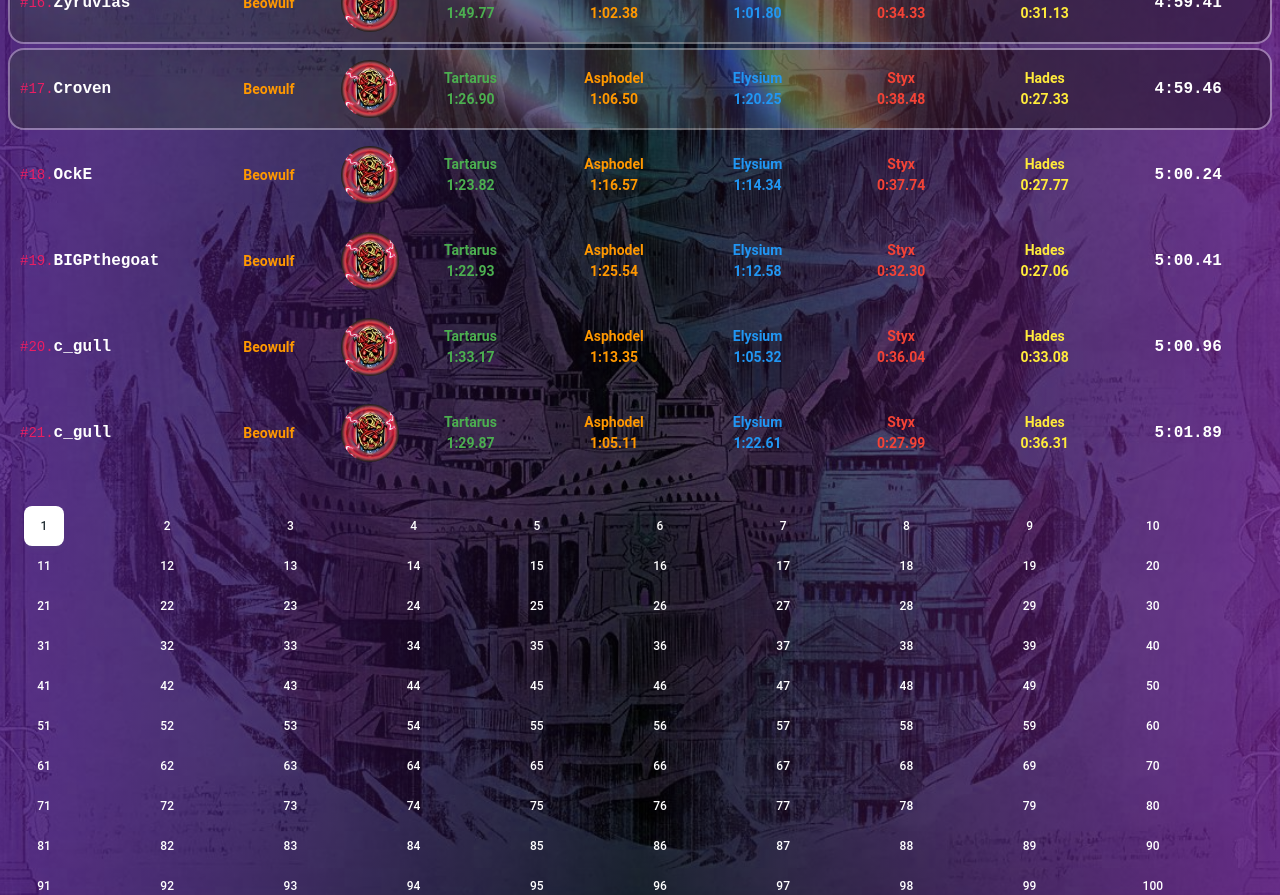
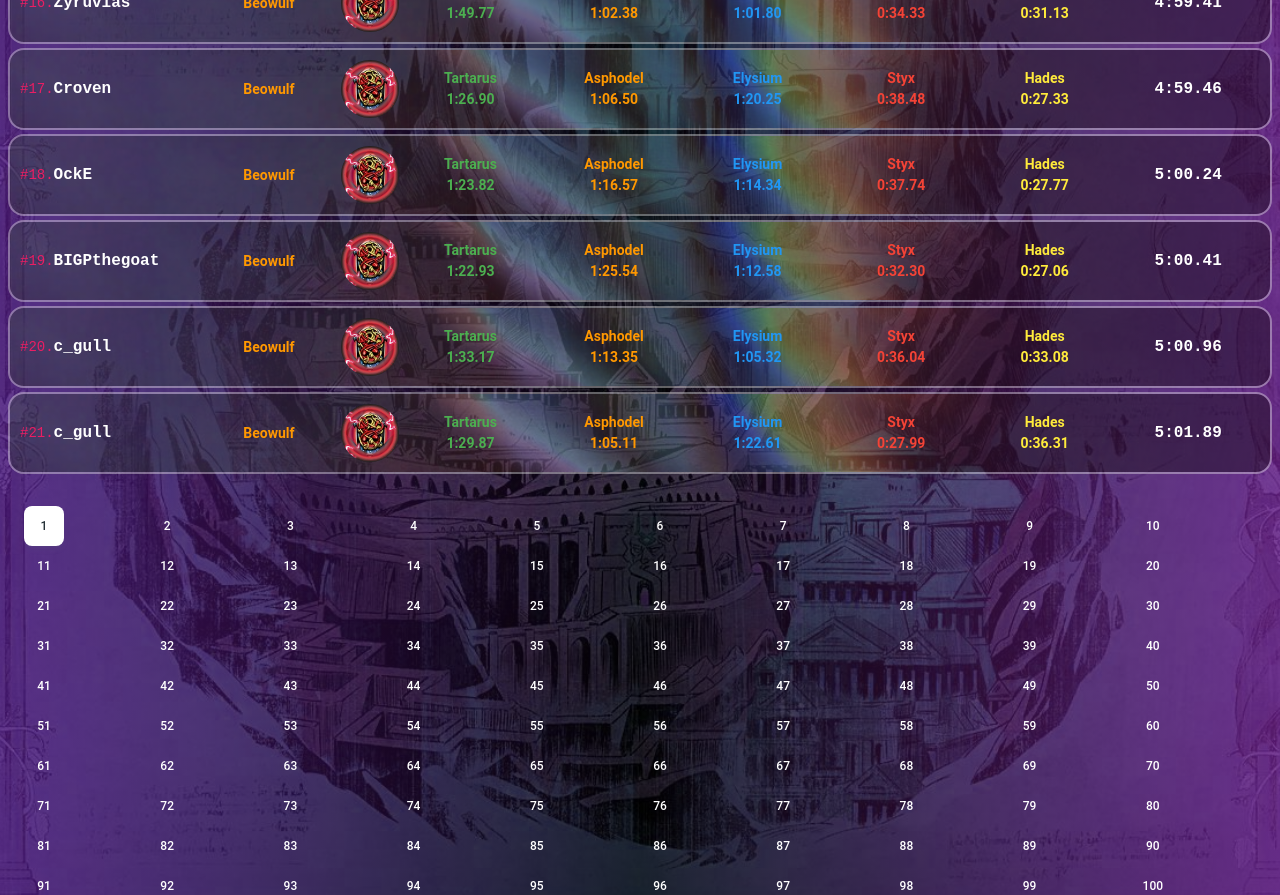
Before and after one commit to CapriceYuri/HadesPre6, a React (Vite) app: page / in a window 1280 px wide. Shown: the part 3780-4675 px from the top of the page. Built offline with nearby package versions, Linux system fonts and the light colour scheme.

Commit message:
First Page

```diff
--- a/src/Components/MainContent.jsx
+++ b/src/Components/MainContent.jsx
@@ -126,7 +126,7 @@ export default function MainContent() {
               >
                 <div
                   className={
-                    player.Clear < "5"
+                    player.rank < "22"
                       ? "absolute w-full h-full opacity-40 top-0 left-0 rounded-2xl bg-[url(/playerBG.png)] border-2 bg-black -z-10 bg-cover"
                       : ""
                   }
```
